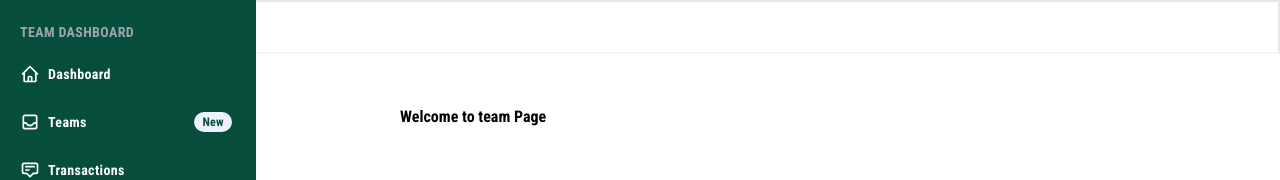
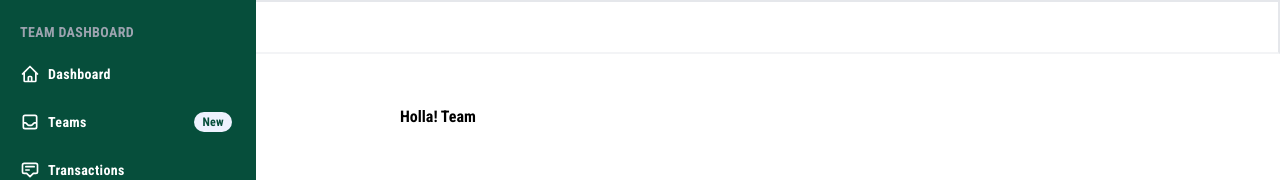
Before and after one commit to Igire-Rwanda/cash-contribution-frontend, a React (Create React App) app: page /dashboard/team in a window 1280 px wide. Shown: the top 180 px of the page. Built offline with nearby package versions, Linux system fonts and the light colour scheme.

Commit message:
added member invitation2

```diff
--- a/src/components/Team.js
+++ b/src/components/Team.js
@@ -6,7 +6,7 @@ function Team() {
 
 
         <div>
-            <h1 className='ml-[400px] pt-[4%]'>Welcome to team Page</h1>
+            <h1 className='ml-[400px] pt-[4%]'>Holla! Team</h1>
         </div>
     </>
   )
```
